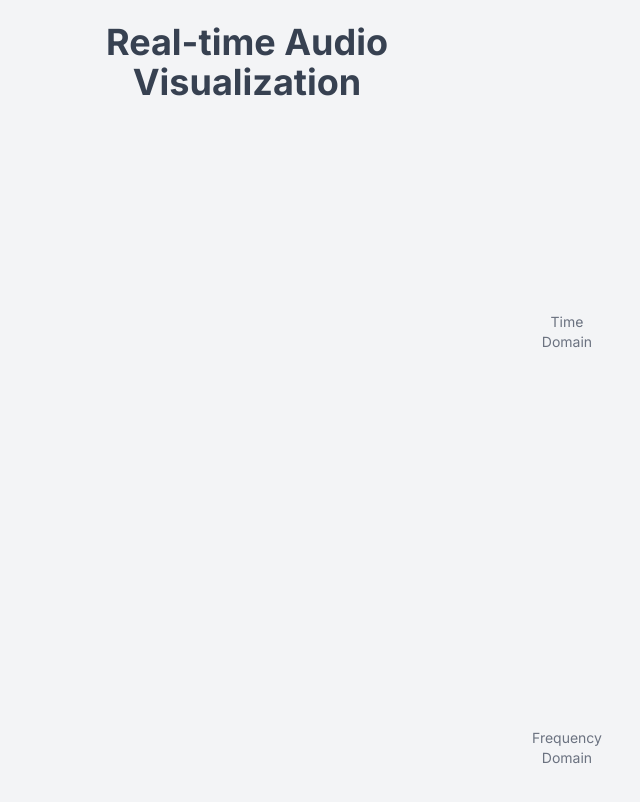
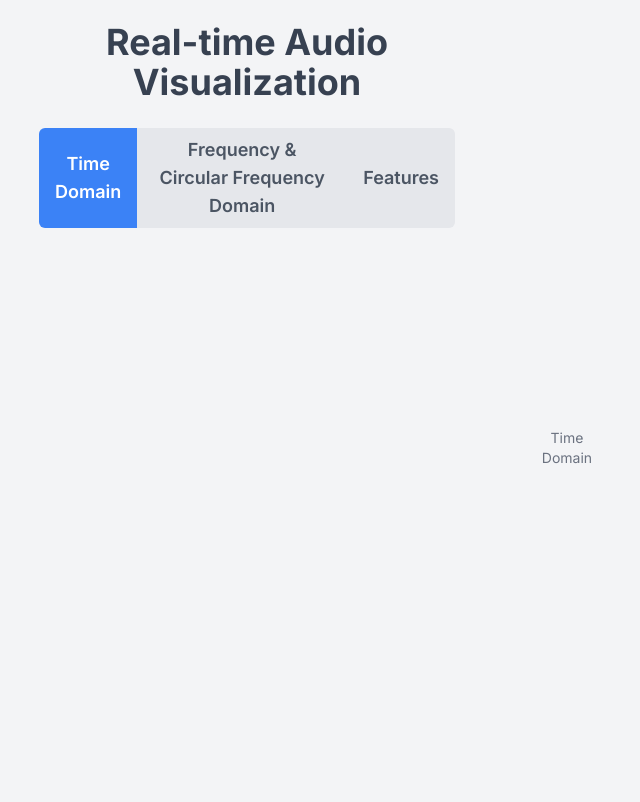
Before and after one commit to rizwanishaq/audio-playground, a Next.js app: page / in a window 1280 px wide. Both pictures are taken after a click on the button "Start Audio". Shown: the top 802 px of the page, without its empty margins (393-1033 px from the left). Built offline with nearby package versions, Linux system fonts and the light colour scheme; no server answers.

Commit message:
tabs/more updates

```diff
--- a/src/components/AudioInput.jsx
+++ b/src/components/AudioInput.jsx
@@ -1,15 +1,18 @@
 'use client';
-import { useEffect, useRef, useState } from 'react';
+import { useState, useEffect, useRef } from 'react';
 import TimeDomainVisualizer from './TimeDomainVisualizer';
 import FrequencyDomainVisualizer from './FrequencyDomainVisualizer';
+import CircularFrequencyDomainVisualizer from './CircularFrequencyDomainVisualizer';
+import AudioAnalyzer from './AudioAnalyzer';
 import { Tooltip } from 'react-tooltip';
-import CircularFrequencyDomainVisualizer from './CircularFrequencyDomainVisualizer';
 
 const AudioInput = () => {
   const [timeDomainData, setTimeDomainData] = useState(null);
   const [frequencyDomainData, setFrequencyDomainData] = useState(null);
   const [isAudioStarted, setIsAudioStarted] = useState(false);
   const [loading, setLoading] = useState(false); // For loading animation
+  const [activeTab, setActiveTab] = useState('time'); // State for main tabs
+  const [subTab, setSubTab] = useState('frequency'); // State for sub-tabs
   const audioCtxRef = useRef(null);
 
   const startAudio = () => {
@@ -88,7 +91,29 @@ const AudioInput = () => {
           )}
         </div>
       ) : (
-        <>
+        <div className="w-full flex flex-col items-center">
+          <div className="flex mb-4">
+            <button
+              onClick={() => setActiveTab('time')}
+              className={`px-4 py-2 text-lg font-semibold ${activeTab === 'time' ? 'bg-blue-500 text-white' : 'bg-gray-200 text-gray-600'} rounded-l-md`}
+            >
+              Time Domain
+            </button>
+            <button
+              onClick={() => setActiveTab('frequency')}
+              className={`px-4 py-2 text-lg font-semibold ${activeTab === 'frequency' ? 'bg-blue-500 text-white' : 'bg-gray-200 text-gray-600'}`}
+            >
+              Frequency & Circular Frequency Domain
+            </button>
+            <button
+              onClick={() => setActiveTab('features')}
+              className={`px-4 py-2 text-lg font-semibold ${activeTab === 'features' ? 'bg-blue-500 text-white' : 'bg-gray-200 text-gray-600'} rounded-r-md`}
+            >
+              Features
+            </button>
+          </div>
+
+          {activeTab === 'time' ? (
             <div className="w-full flex-1 flex items-center justify-center mb-4">
               <TimeDomainVisualizer data={timeDomainData} />
               <Tooltip id="time-domain-tip" content="Displays the time-domain waveform of the input audio signal." />
@@ -96,15 +121,50 @@ const AudioInput = () => {
                 Time Domain
               </span>
             </div>
+          ) : activeTab === 'frequency' ? (
+            <>
+              <div className="flex mb-4">
+                <button
+                  onClick={() => setSubTab('frequency')}
+                  className={`px-4 py-2 text-lg font-semibold ${subTab === 'frequency' ? 'bg-blue-500 text-white' : 'bg-gray-200 text-gray-600'} rounded-l-md`}
+                >
+                  Frequency Domain
+                </button>
+                <button
+                  onClick={() => setSubTab('circular')}
+                  className={`px-4 py-2 text-lg font-semibold ${subTab === 'circular' ? 'bg-blue-500 text-white' : 'bg-gray-200 text-gray-600'} rounded-r-md`}
+                >
+                  Circular Frequency Domain
+                </button>
+              </div>
+              {subTab === 'frequency' ? (
                 <div className="w-full flex-1 flex items-center justify-center">
-            {/* <FrequencyDomainVisualizer data={frequencyDomainData} /> */}
-            <CircularFrequencyDomainVisualizer data={frequencyDomainData} />
+                  <FrequencyDomainVisualizer data={frequencyDomainData} />
                   <Tooltip id="frequency-domain-tip" content="Shows the frequency-domain analysis (spectrum) of the audio." />
                   <span className="text-sm text-gray-500 mt-2" data-tooltip-id="frequency-domain-tip">
                     Frequency Domain
                   </span>
                 </div>
+              ) : (
+                <div className="w-full flex-1 flex items-center justify-center">
+                  <CircularFrequencyDomainVisualizer data={frequencyDomainData} />
+                  <Tooltip id="circular-frequency-domain-tip" content="Shows the circular frequency-domain analysis of the audio." />
+                  <span className="text-sm text-gray-500 mt-2" data-tooltip-id="circular-frequency-domain-tip">
+                    Circular Frequency Domain
+                  </span>
+                </div>
+              )}
             </>
+          ) : (
+            <div className="w-full flex-1 flex flex-col items-center justify-center">
+              <AudioAnalyzer />
+              <Tooltip id="features-tip" content="Displays real-time audio analysis features like Chroma and MFCC." />
+              <span className="text-sm text-gray-500 mt-2" data-tooltip-id="features-tip">
+                Features
+              </span>
+            </div>
+          )}
+        </div>
       )}
     </div>
   );
```
Also changed, not shown: src/app/audioprocessing/page.jsx (renamed from src/app/audioanalyzier/page.jsx). Lines whose indentation alone changed are shown as unchanged.
